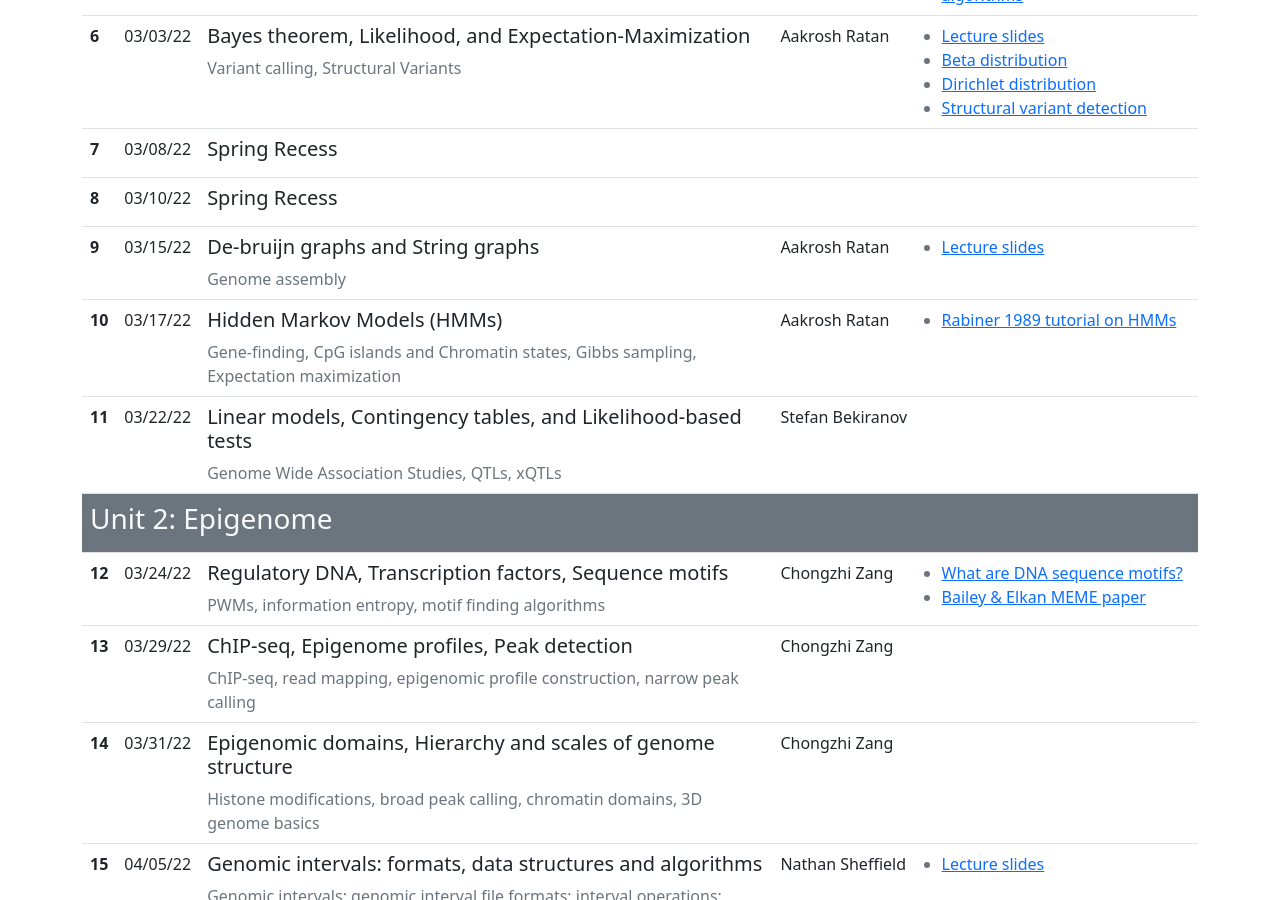
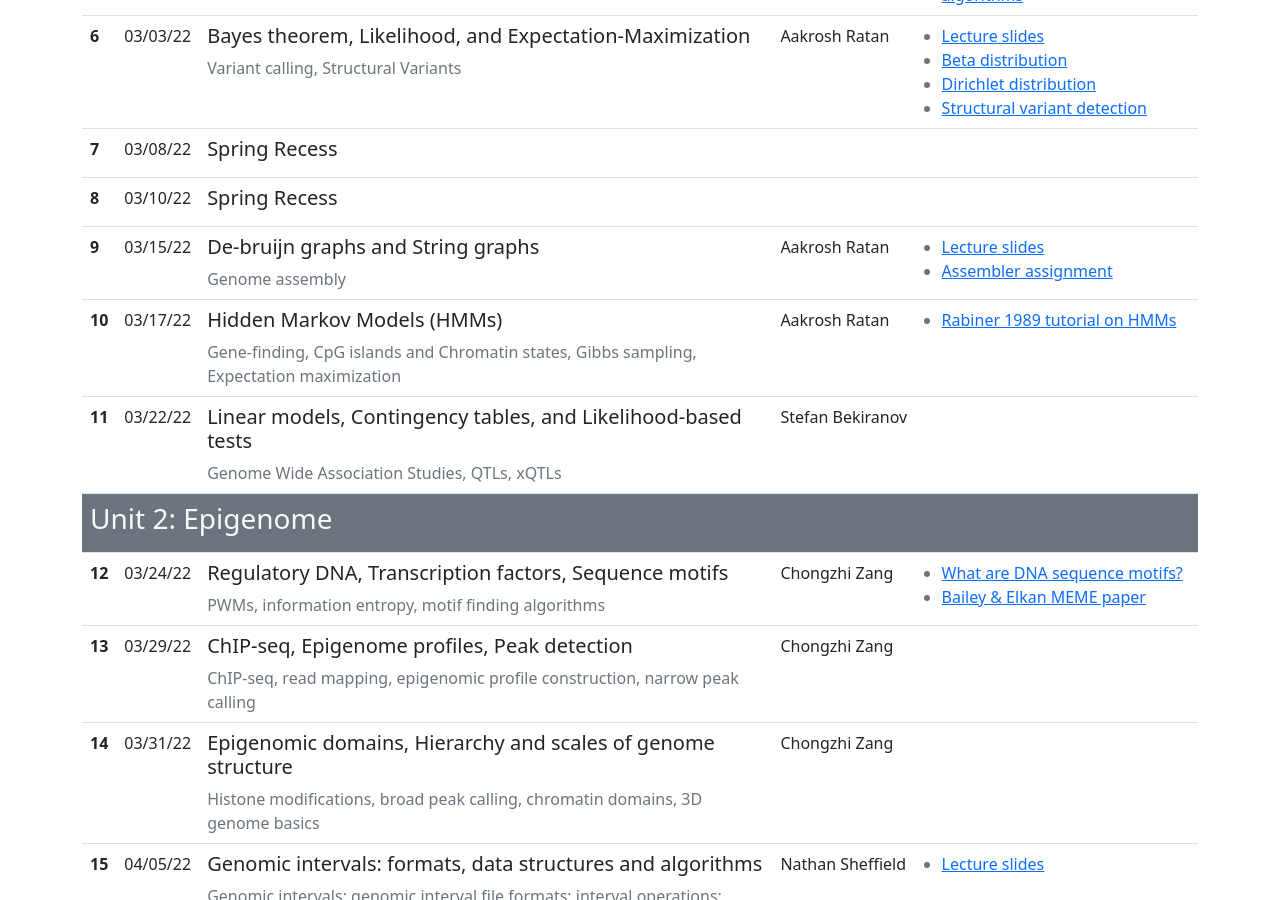
Before and after one commit to cphg/compgen, a Jekyll site: the page built from index.md, in a window 1280 px wide and 900 px high, scrolled down 1203 px. Built offline with Jekyll 4.4.1, drawn with Linux system fonts in a browser that asks for light colours.

Commit message:
Added assembler assignment

```diff
--- a/_data/lectures.yaml
+++ b/_data/lectures.yaml
@@ -89,6 +89,8 @@ lectures:
     links:
       - url: slides/genome_assembly.html
         title: Lecture slides
+      - url: https://github.com/cphg/genome_assembler
+        title: Assembler assignment
   - lecture_number: 8
     date: 03/17/22
     topic: Hidden Markov Models (HMMs)
```
